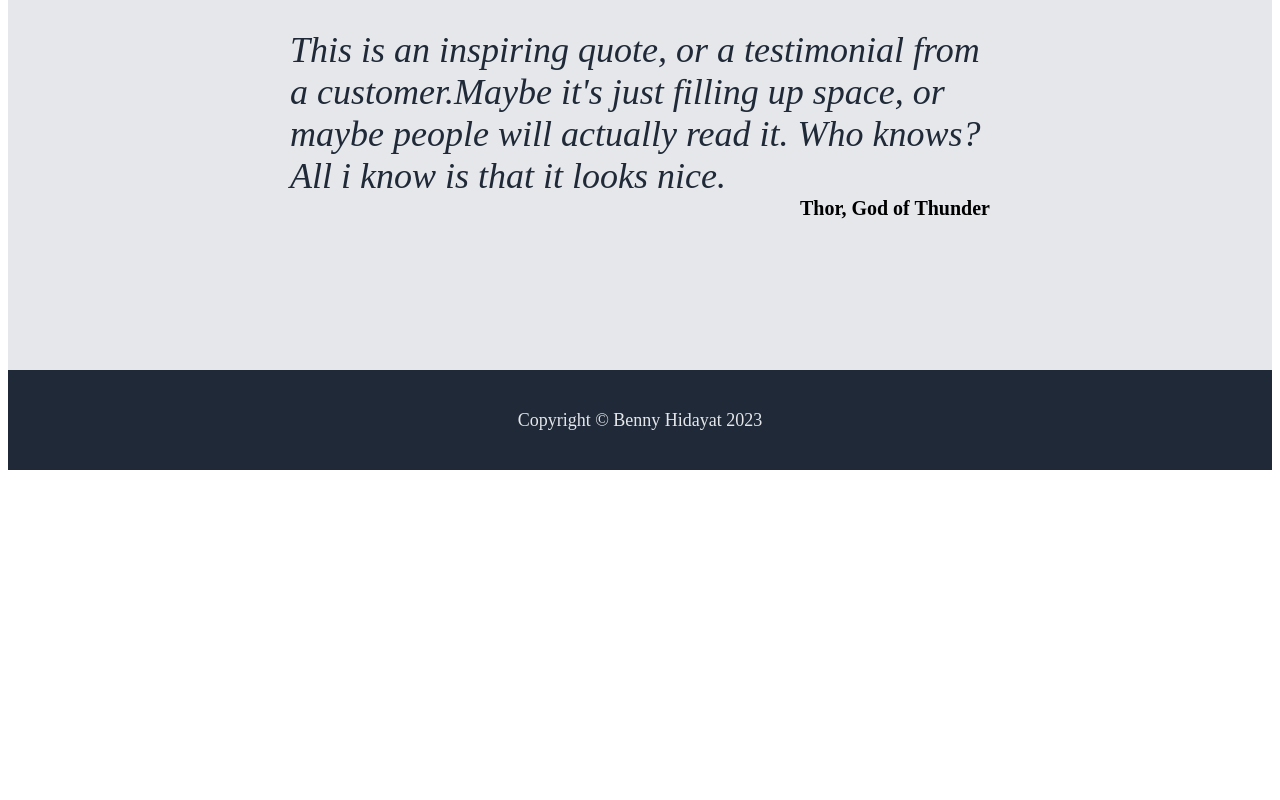
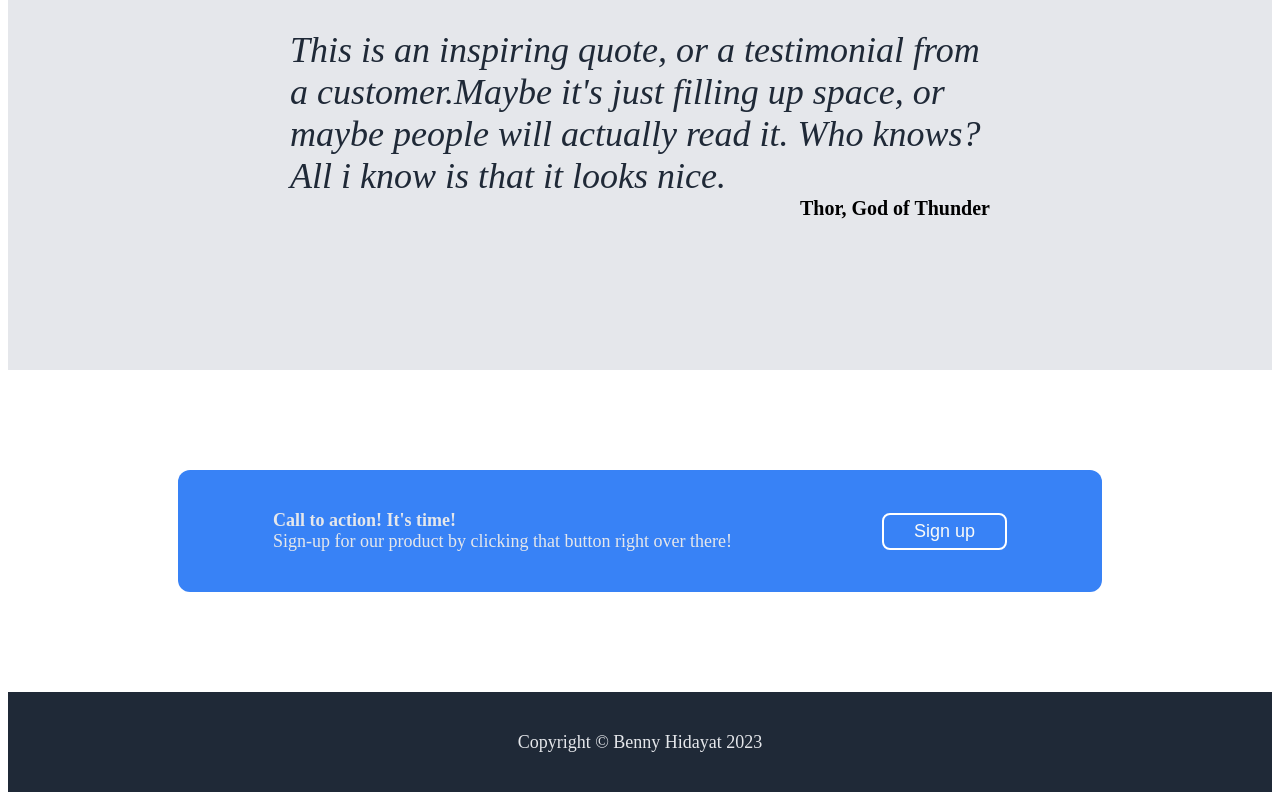
Before and after one commit to Benhidayat/project-landing-page, a plain HTML site: page index.html in a window 1280 px wide. Shown: the part 1103-1903 px from the top of the page. Before the commit the page ends 1581 px from the top, so only its background shows below. Drawn offline with Linux system fonts and the light colour scheme.

Commit message:
finished landing page project by adding the call to action message and button.

```diff
--- a/index.html
+++ b/index.html
@@ -56,6 +56,14 @@
                 <div class="author">Thor, God of Thunder</div>
             </div>
         </div>
+        <div class="action">
+            <div class="call">
+                <div class="first-text">Call to action! It's time!</div>
+                <div class="second-text">Sign-up for our product by clicking that button right over there!</div>
+            </div>
+            <button class="signup second-button">Sign up</button>
+
+        </div>
         <div class="footer">
             Copyright &copy Benny Hidayat 2023
         </div>
--- a/style.css
+++ b/style.css
@@ -133,3 +133,28 @@ img {
     justify-content: end;
 
 }
+
+.action {
+    display: flex;
+    justify-content: center;
+    align-items: center;
+    gap: 150px;
+    background-color: #3882f6;
+    margin: 100px 170px;
+    padding: 40px;
+    border-radius: 12px;
+}
+
+.first-text,
+.second-text {
+    font-size: 18px;
+    color: #e5e7eb;
+}
+
+.first-text {
+    font-weight: bold;
+}
+
+.second-button {
+    border: 2px solid white;
+}
```
